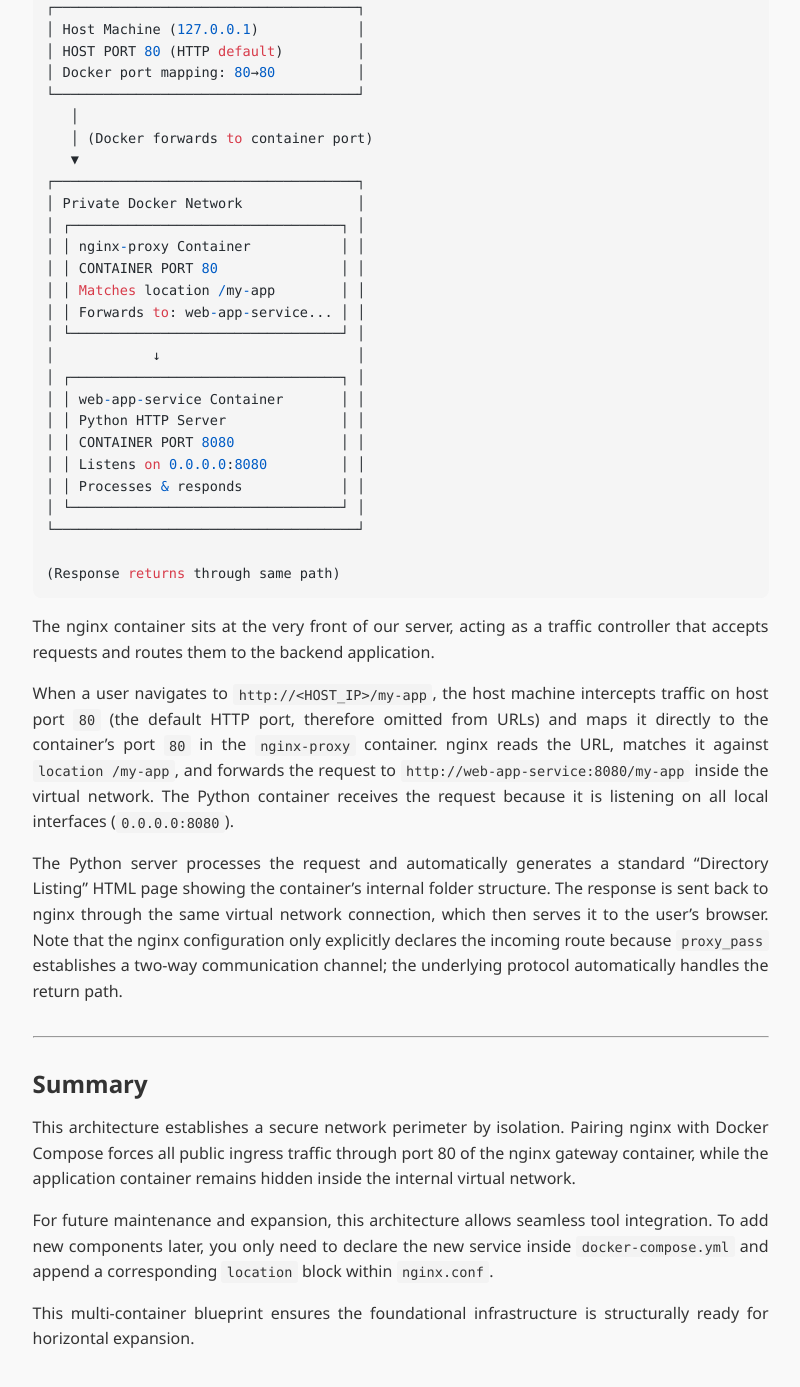
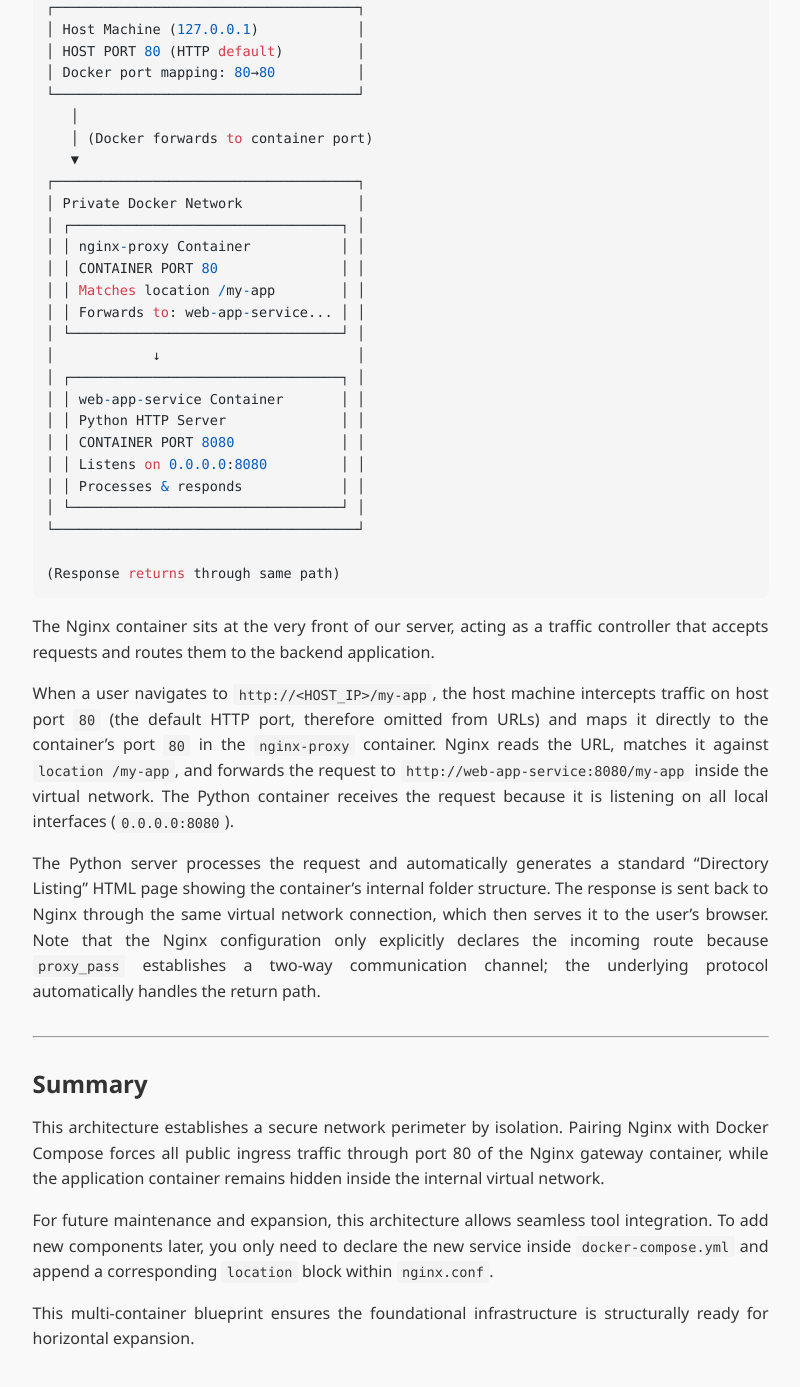
Before and after one commit to wyatthoho/wyatthoho.github.io, a Jekyll site: the page built from _notes/deploying-web-apps-via-nginx-and-docker.md, in a window 1280 px wide and 1400 px high, scrolled down 3796 px. Shown: the top 1387 px of the window, without its empty margins (232-1032 px from the left). Built offline with Jekyll 4.4.1, drawn with Linux system fonts in a browser that asks for light colours; some of the changed text lies outside the part shown.

````diff
--- a/_notes/deploying-web-apps-via-nginx-and-docker.md
+++ b/_notes/deploying-web-apps-via-nginx-and-docker.md
@@ -93,7 +93,7 @@ server {
 }
 ```
 
-This configuration defines how nginx manages web traffic. The `listen 80` directive specifies the container port that nginx listens on. The `server_name localhost;` directive specifies that this server block handles requests to `localhost` (or `127.0.0.1`).
+This configuration defines how Nginx manages web traffic. The `listen 80` directive specifies the container port that Nginx listens on. The `server_name localhost;` directive specifies that this server block handles requests to `localhost` (or `127.0.0.1`).
 
 The `location /my-app` block handles requests to any URL starting with `/my-app` (such as `http://localhost/my-app`), and the `proxy_pass` directive forwards these requests to `web-app-service:8080/my-app` inside the container network.
 
@@ -158,17 +158,17 @@ With the web service deployed, the following section examines how network traffi
 (Response returns through same path)
 ```
 
-The nginx container sits at the very front of our server, acting as a traffic controller that accepts requests and routes them to the backend application.
+The Nginx container sits at the very front of our server, acting as a traffic controller that accepts requests and routes them to the backend application.
 
-When a user navigates to `http://<HOST_IP>/my-app`, the host machine intercepts traffic on host port `80` (the default HTTP port, therefore omitted from URLs) and maps it directly to the container's port `80` in the `nginx-proxy` container. nginx reads the URL, matches it against `location /my-app`, and forwards the request to `http://web-app-service:8080/my-app` inside the virtual network. The Python container receives the request because it is listening on all local interfaces (`0.0.0.0:8080`).
+When a user navigates to `http://<HOST_IP>/my-app`, the host machine intercepts traffic on host port `80` (the default HTTP port, therefore omitted from URLs) and maps it directly to the container's port `80` in the `nginx-proxy` container. Nginx reads the URL, matches it against `location /my-app`, and forwards the request to `http://web-app-service:8080/my-app` inside the virtual network. The Python container receives the request because it is listening on all local interfaces (`0.0.0.0:8080`).
 
-The Python server processes the request and automatically generates a standard "Directory Listing" HTML page showing the container's internal folder structure. The response is sent back to nginx through the same virtual network connection, which then serves it to the user's browser. Note that the nginx configuration only explicitly declares the incoming route because `proxy_pass` establishes a two-way communication channel; the underlying protocol automatically handles the return path.
+The Python server processes the request and automatically generates a standard "Directory Listing" HTML page showing the container's internal folder structure. The response is sent back to Nginx through the same virtual network connection, which then serves it to the user's browser. Note that the Nginx configuration only explicitly declares the incoming route because `proxy_pass` establishes a two-way communication channel; the underlying protocol automatically handles the return path.
 
 ---
 
 ## Summary
 
-This architecture establishes a secure network perimeter by isolation. Pairing nginx with Docker Compose forces all public ingress traffic through port 80 of the nginx gateway container, while the application container remains hidden inside the internal virtual network.
+This architecture establishes a secure network perimeter by isolation. Pairing Nginx with Docker Compose forces all public ingress traffic through port 80 of the Nginx gateway container, while the application container remains hidden inside the internal virtual network.
 
 For future maintenance and expansion, this architecture allows seamless tool integration. To add new components later, you only need to declare the new service inside `docker-compose.yml` and append a corresponding `location` block within `nginx.conf`.
 
````
Also changed, not shown: other parts of _notes/deploying-web-apps-via-nginx-and-docker.md (+13 -13 lines).
